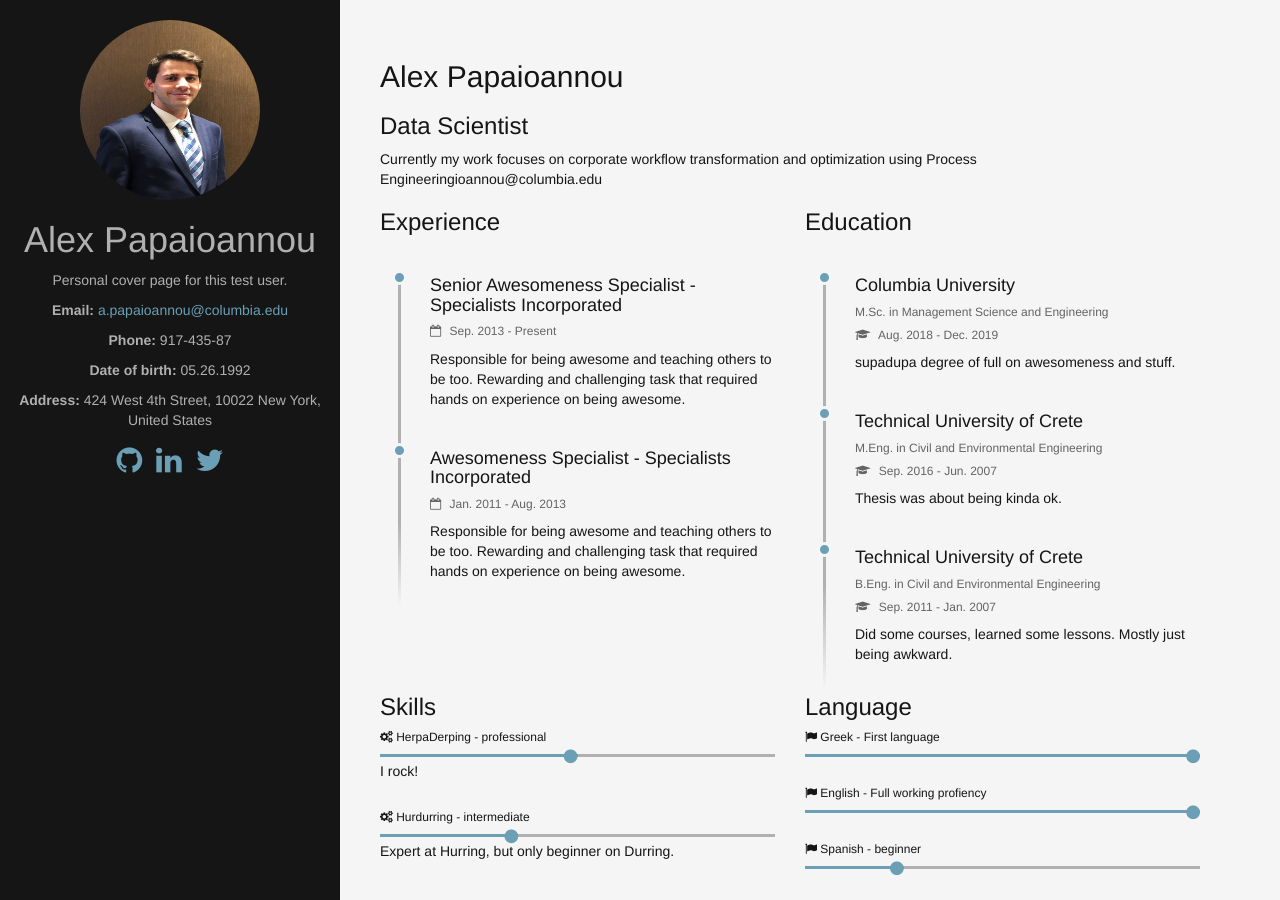
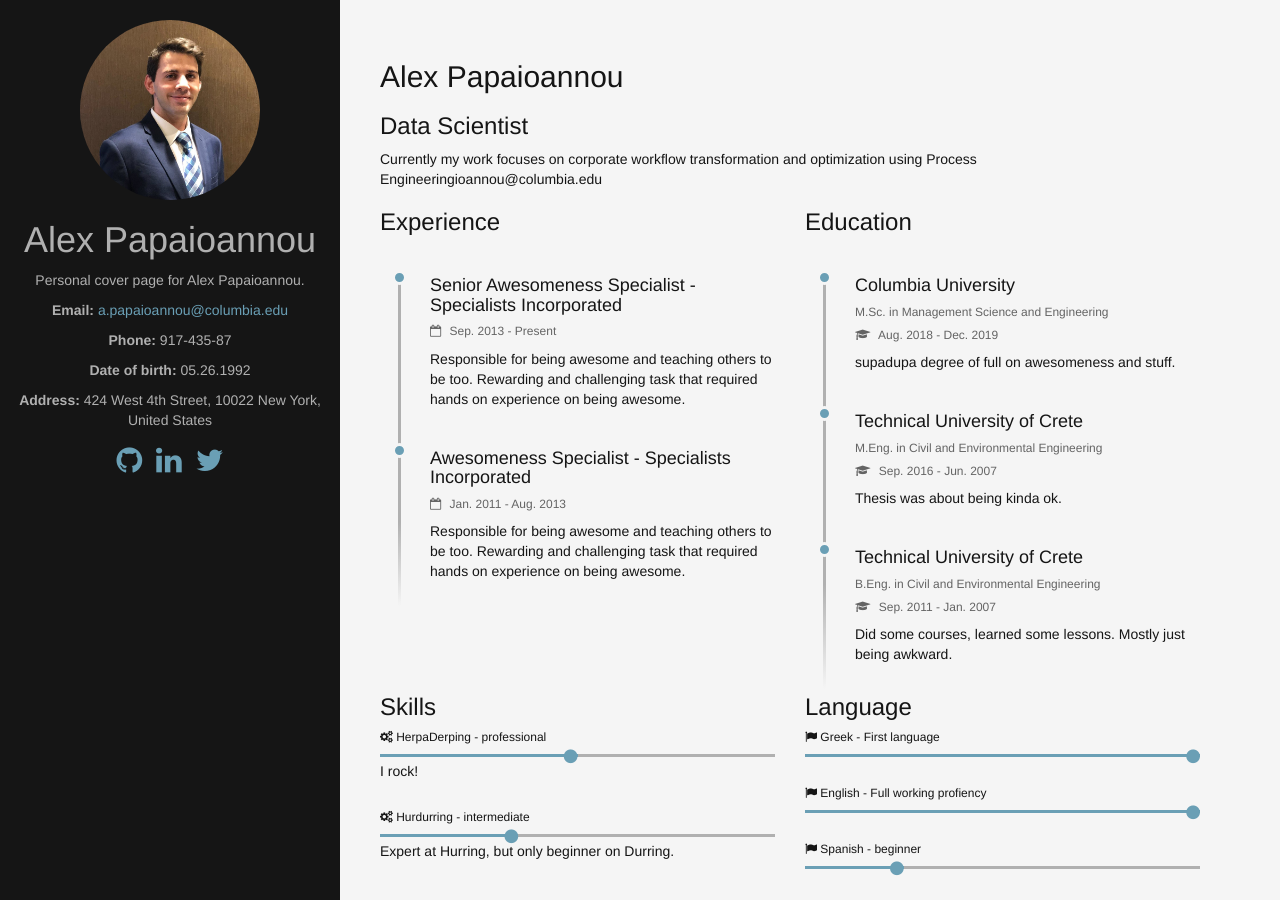
Before and after one commit to alex-papaioannou/home, a Jekyll site: the page built from index.html, in a window 1280 px wide and 900 px high. Built offline with Jekyll 4.4.1, drawn with Linux system fonts in a browser that asks for light colours; nearby versions of some CDN libraries.

Commit message:
Update _config.yml

```diff
--- a/_config.yml
+++ b/_config.yml
@@ -11,11 +11,11 @@ email: a.papaioannou@columbia.edu # Your email
 
 # Use consideration when using these, publicly available contact information
 # and place of residence is not something you might want to have.
-tagline: Personal cover page for this test user. # Appears on the sidebar bellow your name.
+tagline: Personal cover page for Alex Papaioannou. # Appears on the sidebar bellow your name.
 address: 424 West 4th Street, 10022 New York, United States # Your address
 phone: 917-435-87 # Your phone number
 dob: 05.26.1992 # Your date of birth
-image: '/assets/images/AP_professional_photo.png'
+image: '/assets/images/AP_professional_photo_squared.jpg'
 title: Data Scientist # Your title eg. Writer, programmer, welder, etc.
 github_username:  apapaioannou92 # Your github username
 linkedin_url: https://www.linkedin.com/in/apapaio/ # Your linkedin public url
```
